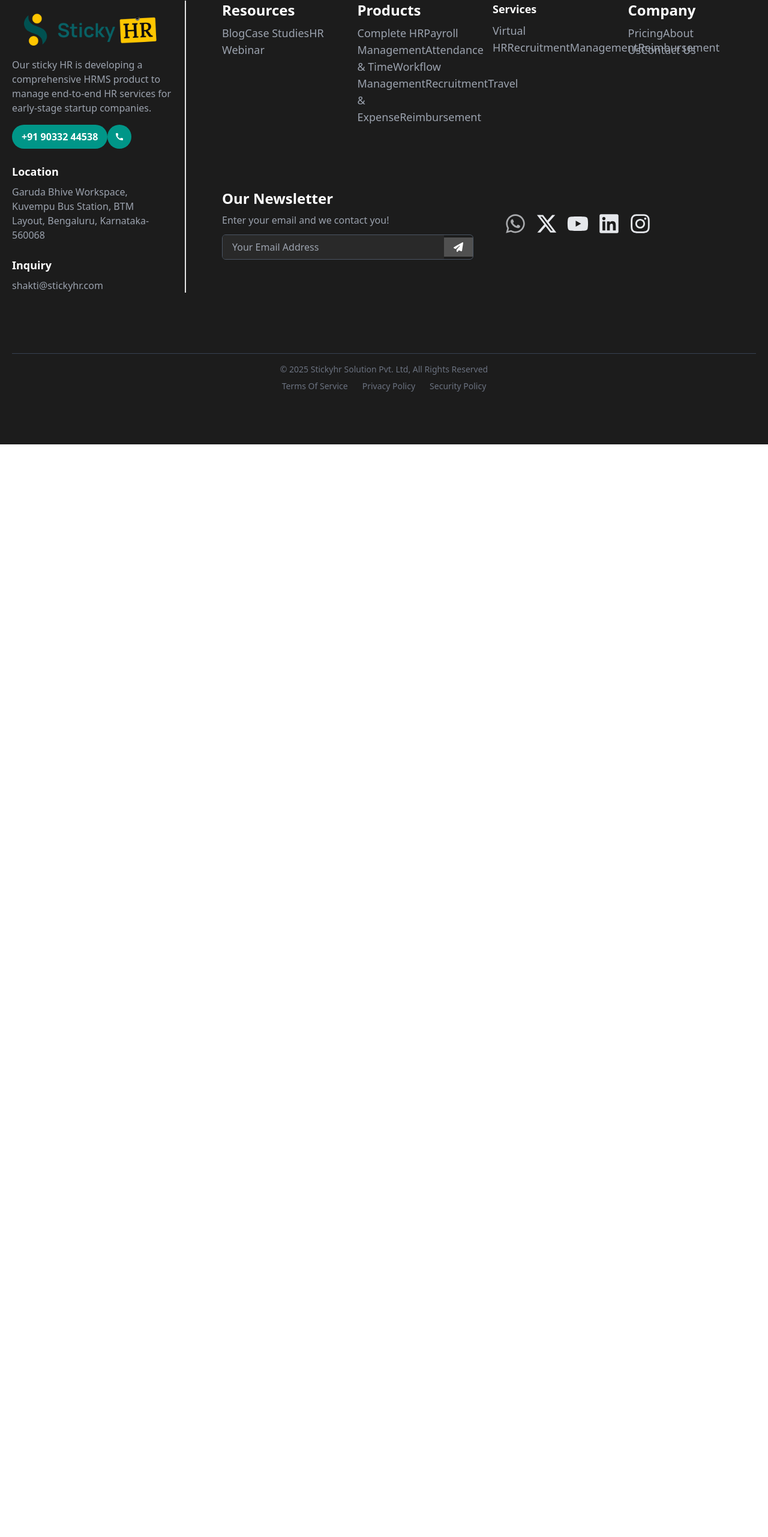
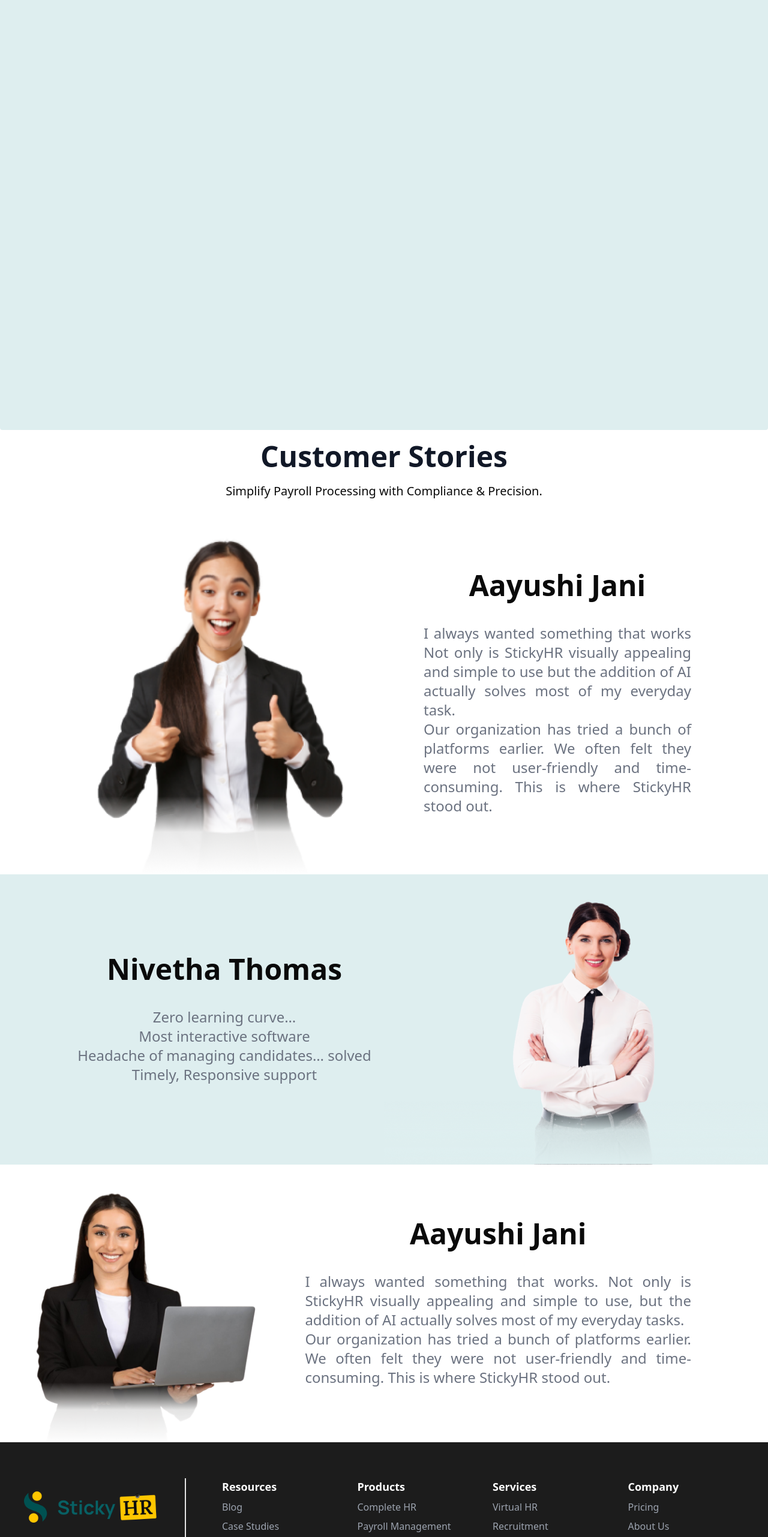
Before and after one commit to PatakiSubodh/sticky-hr, a React (Vite) app: page /customers in a window 1280 px wide. Shown: the part 180-2743 px from the top of the page at 60% size. Before the commit the page ends 921 px from the top, so only its background shows below. Built offline with nearby package versions, Linux system fonts and the light colour scheme; the HTML template or start-up script is replaced by a standard one.

Commit message:
customers added

```diff
--- a/src/components/Footer.jsx
+++ b/src/components/Footer.jsx
@@ -35,52 +35,52 @@
       <div className="col-span-3 grid grid-cols-4 grid-rows-2 gap-3 p-5">
         {/** Resources */}
         <div className="p-5">
-          <h2 className="text-2xl font-bold text-white">Resources</h2>
+          <h2 className="text-lg font-bold text-white">Resources</h2>
           <ul className="mt-2 space-y-2 text-gray-400">
-            <a href="#" className=" hover:text-white text-lg ">Blog</a>
-            <a href="#" className=" hover:text-white text-lg ">Case Studies</a>
-            <a href="#" className=" hover:text-white text-lg ">HR Webinar</a>
+            <li>Blog</li>
+            <li>Case Studies</li>
+            <li>HR Webinar</li>
           </ul>
         </div>
 
         {/** Products */}
         <div className="p-5">
-          <h2 className="text-2xl font-bold text-white">Products</h2>
+          <h2 className="text-lg font-bold text-white">Products</h2>
           <ul className="mt-2 space-y-2 text-gray-400">
-            <a href="#" className=" hover:text-white text-lg">Complete HR</a>
-            <a href="#" className=" hover:text-white text-lg ">Payroll Management</a>
-            <a href="#" className=" hover:text-white text-lg ">Attendance & Time</a>
-            <a href="#" className=" hover:text-white text-lg ">Workflow Management</a>
-            <a href="#" className=" hover:text-white text-lg ">Recruitment</a>
-            <a href="#" className=" hover:text-white text-lg ">Travel & Expense</a>
-            <a href="#" className=" hover:text-white text-lg ">Reimbursement</a>
+            <li>Complete HR</li>
+            <li>Payroll Management</li>
+            <li>Attendance & Time</li>
+            <li>Workflow Management</li>
+            <li>Recruitment</li>
+            <li>Travel & Expense</li>
+            <li>Reimbursement</li>
           </ul>
         </div>
 
         {/** Services */}
         <div className="p-5">
           <h2 className="text-lg font-bold text-white">Services</h2>
-          <ul className="mt-2 space-y-2 text-gray-400 flex-col justify-items-stretch">
-            <a href="#" className=" hover:text-white text-lg ">Virtual HR</a>
-            <a href="#" className=" hover:text-white text-lg ">Recruitment</a>
-            <a href="#" className=" hover:text-white text-lg ">Management</a>
-            <a href="#" className=" hover:text-white text-lg ">Reimbursement</a>
+          <ul className="mt-2 space-y-2 text-gray-400">
+            <li>Virtual HR</li>
+            <li>Recruitment</li>
+            <li>Management</li>
+            <li>Reimbursement</li>
           </ul>
         </div>
 
         {/** Company */}
         <div className="p-5">
-          <h2 className="text-2xl font-bold text-white">Company</h2>
-          <ul className="mt-2 space-y-2 text-gray-400 flex-row justify-center">
-            <a href="#" className=" hover:text-white text-lg ">Pricing</a>
-            <a href="#" className=" hover:text-white text-lg ">About Us</a>
-            <a href="#" className=" hover:text-white text-lg ">Contact Us</a>
+          <h2 className="text-lg font-bold text-white">Company</h2>
+          <ul className="mt-2 space-y-2 text-gray-400">
+            <li>Pricing</li>
+            <li>About Us</li>
+            <li>Contact Us</li>
           </ul>
         </div>
 
         {/** Newsletter */}
         <div className="col-span-2 pt-10 pl-5">
-          <h2 className="text-2xl font-bold text-white">Our Newsletter</h2>
+          <h2 className="text-lg font-bold text-white">Our Newsletter</h2>
           <p className="mt-2 text-gray-400">Enter your email and we contact you!</p>
           <div className="mt-3 flex items-center border border-gray-600 rounded-md overflow-hidden">
             <input
--- a/src/components/Navbar.jsx
+++ b/src/components/Navbar.jsx
@@ -68,7 +68,7 @@
                     <NavigationMenuItem>
                         <NavigationMenuLink asChild>
                             <Link to="/">
-                                <Button variant="link" className='text-base' >Home</Button>
+                                <Button variant="link" className='text-base no-underline' >Home</Button>
                             </Link>
                         </NavigationMenuLink>
                     </NavigationMenuItem>
--- a/src/components/ui/Customers.jsx
+++ b/src/components/ui/Customers.jsx
@@ -1,9 +1,51 @@
-
+import testimonialImg1 from "../../assets/images/testimonials-img/testimonialImg1.png";
+import testimonialImg4 from "../../assets/images/testimonials-img/testimonialImg4.png";
+import testimonialImg3 from "../../assets/images/testimonials-img/testimonialImg3.png";
 
 export default function Customers() {
     return (
         <div className="pricing-component">
-            <h1>hello customer</h1>
+            <div className="h=screen">
+                <div className="rounded-sm bg-[#DEEEEF] h-screen">
+
+                </div>
+                <h1 className="text-center font-semibold text-5xl text-gray-900 m-5">Customer Stories</h1>
+                <p className="text-center m-5 font-normal text-xl">Simplify Payroll Processing with Compliance & Precision.</p>
+                <div className="flex justify-center">
+                    <img src={testimonialImg1} alt="Lady-1" className="size-100" />
+                        <div className="flex flex-col justify-center">
+                        <h1 className="text-center font-bold text-5xl -ml-20 mr-32">Aayushi Jani</h1>
+                        <p className="font-normal text-gray-500 text-2xl text-justify -ml-20 mt-10 mr-32">I always wanted something that works Not only is StickyHR visually appealing and simple to use but the addition of AI actually solves most of my everyday task.
+                        <br />Our organization has tried a bunch of platforms earlier. We often felt they were not user-friendly and time-consuming.
+                        This is where StickyHR stood out.</p>
+                    </div>
+                </div>
+                <div className="flex justify-center bg-[#DEEEEF] h-full">
+                    <div className=" w-full flex flex-col justify-center ">
+                        <h1 className="text-center font-bold text-5xl m-5 ml-32 ">Nivetha Thomas</h1>
+                        <p className="font-normal text-gray-500 text-2xl text-center ml-32 m-5">Zero learning curve… <br />
+                        Most interactive software <br /> Headache of managing candidates… solved <br />Timely, Responsive support</p>
+                    </div>
+                    <div className="w-full">
+                    <img src={testimonialImg4} alt="Lady-2" className="" />
+                    </div>
+                </div>
+                <div className="flex justify-center h-full">
+                    <div className="w-full">
+                        <img src={testimonialImg3} alt="Lady-1" className="size-100" />
+                    </div>
+                    <div className="flex flex-col justify-center">
+                        <h1 className="text-center font-bold text-5xl  mr-32">Aayushi Jani</h1>
+                        <p className="font-normal text-gray-500 text-2xl text-justify mt-10 mr-32">
+                        I always wanted something that works. Not only is StickyHR visually appealing and simple to use, but the addition of AI actually solves most of my everyday tasks.
+                        <br />
+                        Our organization has tried a bunch of platforms earlier. We often felt they were not user-friendly and time-consuming.
+                        This is where StickyHR stood out.
+                        </p>
+                    </div>
+                </div>
+
+            </div>
         </div>
     );
 }
--- a/src/components/ui/Discovery.jsx
+++ b/src/components/ui/Discovery.jsx
@@ -7,7 +7,7 @@
     <div className="flex w-full h-screen px-10 py-8">
       {/* Left Section */}
         <div className="w-1/2 flex flex-col justify-center pl-12">
-        <h1 className="text-5xl font-bold text-gray-900">
+        <h1 className="text-5xl font-inter text-gray-900">
             Experience the Difference
         </h1>
         <p className="text-2xl text-gray-900 mt-4">
```
Also changed, not shown: src/assets/images/testimonials-img/testimonialImg3.png (added), src/assets/images/testimonials-img/testimonialImg4.png (added).
